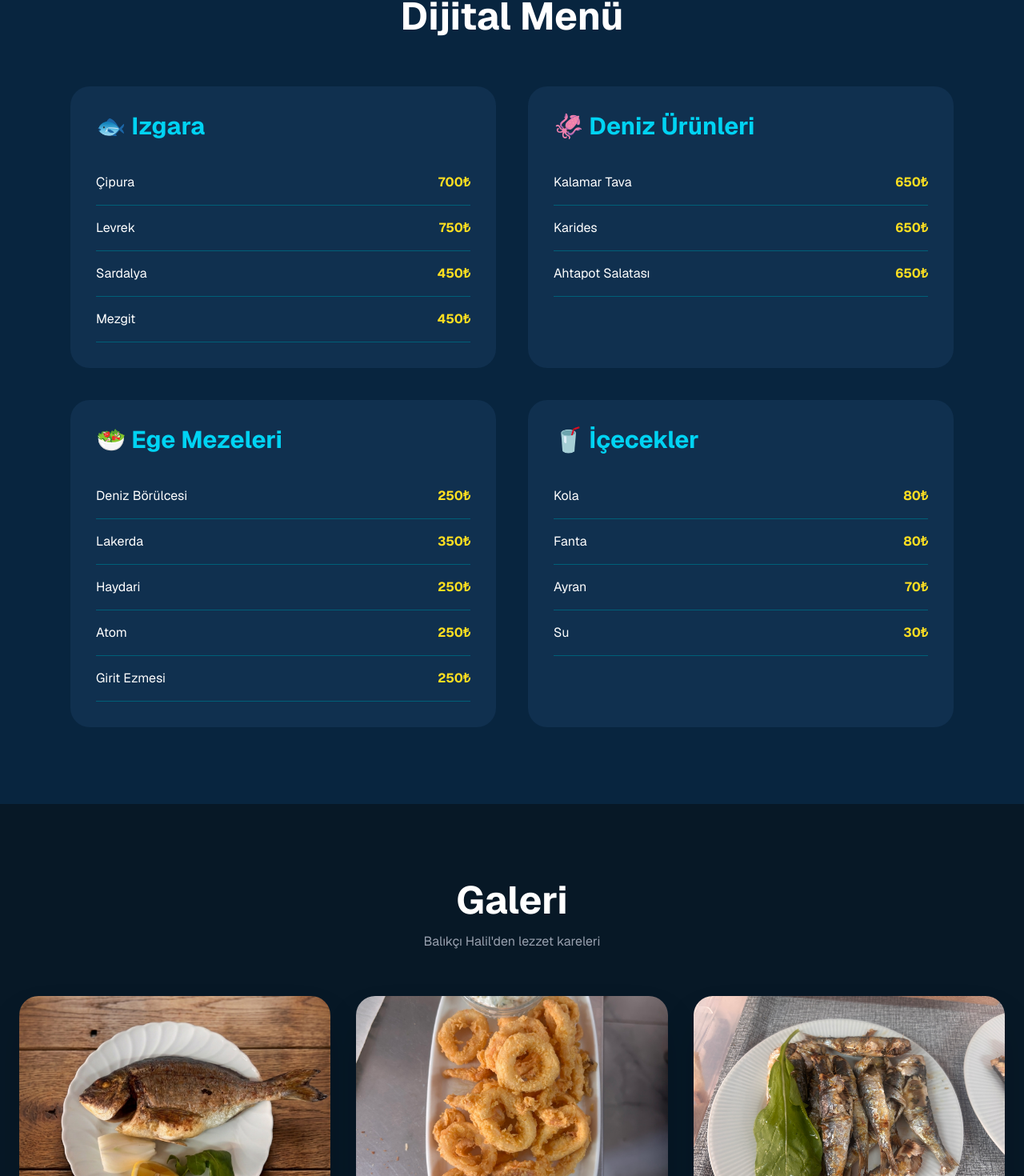
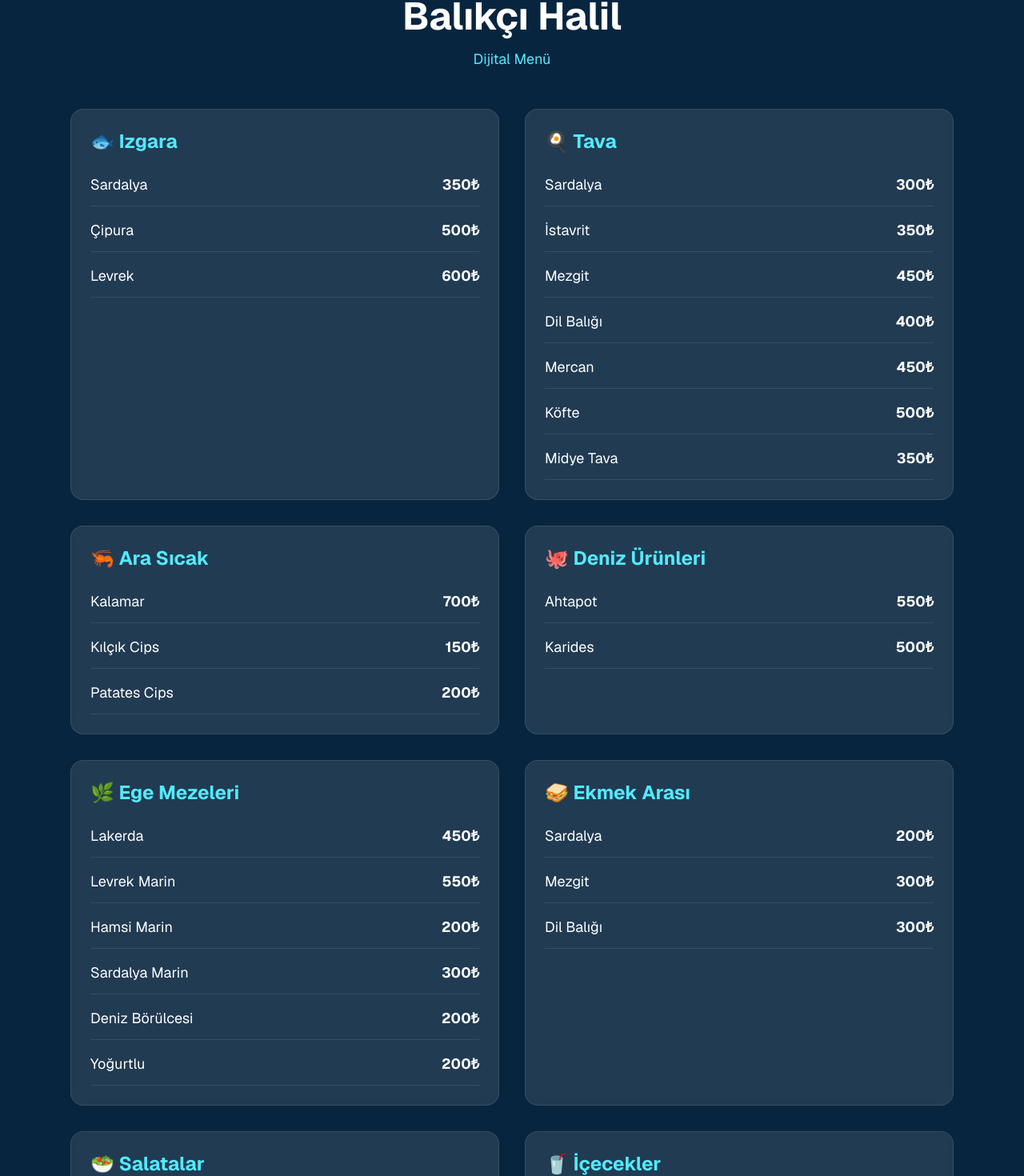
Before and after one commit to emresarper8-cpu/balikcihalilgeyikli, a Next.js app: page / in a window 1280 px wide. Shown: the part 2012-3482 px from the top of the page at 80% size. Built offline with nearby package versions, Linux system fonts and the light colour scheme.

Commit message:
menü güncellendi

```diff
--- a/app/components/FullMenu.tsx
+++ b/app/components/FullMenu.tsx
@@ -3,75 +3,118 @@ export default function FullMenu() {
     {
       title: "🐟 Izgara",
       items: [
-        ["Çipura", "700₺"],
-        ["Levrek", "750₺"],
-        ["Sardalya", "450₺"],
-        ["Mezgit", "450₺"],
+        ["Sardalya", "350₺"],
+        ["Çipura", "500₺"],
+        ["Levrek", "600₺"],
       ],
     },
     {
-      title: "🦑 Deniz Ürünleri",
+      title: "🍳 Tava",
       items: [
-        ["Kalamar Tava", "650₺"],
-        ["Karides", "650₺"],
-        ["Ahtapot Salatası", "650₺"],
+        ["Sardalya", "300₺"],
+        ["İstavrit", "350₺"],
+        ["Mezgit", "450₺"],
+        ["Dil Balığı", "400₺"],
+        ["Mercan", "450₺"],
+        ["Köfte", "500₺"],
+        ["Midye Tava", "350₺"],
       ],
     },
     {
-      title: "🥗 Ege Mezeleri",
+      title: "🦐 Ara Sıcak",
       items: [
-        ["Deniz Börülcesi", "250₺"],
-        ["Lakerda", "350₺"],
-        ["Haydari", "250₺"],
-        ["Atom", "250₺"],
-        ["Girit Ezmesi", "250₺"],
+        ["Kalamar", "700₺"],
+        ["Kılçık Cips", "150₺"],
+        ["Patates Cips", "200₺"],
+      ],
+    },
+    {
+      title: "🐙 Deniz Ürünleri",
+      items: [
+        ["Ahtapot", "550₺"],
+        ["Karides", "500₺"],
+      ],
+    },
+    {
+      title: "🌿 Ege Mezeleri",
+      items: [
+        ["Lakerda", "450₺"],
+        ["Levrek Marin", "550₺"],
+        ["Hamsi Marin", "200₺"],
+        ["Sardalya Marin", "300₺"],
+        ["Deniz Börülcesi", "200₺"],
+        ["Yoğurtlu", "200₺"],
+      ],
+    },
+    {
+      title: "🥪 Ekmek Arası",
+      items: [
+        ["Sardalya", "200₺"],
+        ["Mezgit", "300₺"],
+        ["Dil Balığı", "300₺"],
+      ],
+    },
+    {
+      title: "🥗 Salatalar",
+      items: [
+        ["Çoban Salatası", "200–300₺"],
       ],
     },
     {
       title: "🥤 İçecekler",
       items: [
-        ["Kola", "80₺"],
-        ["Fanta", "80₺"],
-        ["Ayran", "70₺"],
-        ["Su", "30₺"],
+        ["Meşrubatlar", "70₺"],
+        ["Limonata", "70₺"],
+        ["Şalgam Suyu", "65₺"],
+        ["Turşu Suyu", "70₺"],
+        ["Su", "20₺"],
+        ["Soda", "40₺"],
+        ["Şişe Meşrubat", "60₺"],
       ],
     },
   ];
 
   return (
-    <section className="bg-[#08253f] py-24">
+    <section className="bg-[#08253f] py-24 text-white">
       <div className="max-w-6xl mx-auto px-6">
-
-        <h2 className="text-5xl font-bold text-center text-white mb-16">
-          Dijital Menü
+        <h2 className="text-5xl font-bold text-center mb-4">
+          Balıkçı Halil
         </h2>
 
-        <div className="grid md:grid-cols-2 gap-10">
+        <p className="text-center text-cyan-300 text-lg mb-12">
+          Dijital Menü
+        </p>
 
-          {categories.map((cat) => (
+        <div className="grid md:grid-cols-2 gap-8">
+          {categories.map((category) => (
             <div
-              key={cat.title}
-              className="bg-[#10304f] rounded-3xl p-8"
+              key={category.title}
+              className="bg-white/10 backdrop-blur-sm rounded-2xl p-6 border border-white/10"
             >
-              <h3 className="text-3xl font-bold text-cyan-400 mb-6">
-                {cat.title}
+              <h3 className="text-2xl font-bold mb-6 text-cyan-300">
+                {category.title}
               </h3>
 
-              {cat.items.map(([name, price]) => (
+              <div className="space-y-4">
+                {category.items.map(([name, price]) => (
                   <div
                     key={name}
-                  className="flex justify-between border-b border-cyan-800 py-4"
+                    className="flex items-center justify-between border-b border-white/10 pb-3"
                   >
-                  <span>{name}</span>
-                  <span className="font-bold text-yellow-300">
+                    <span className="text-lg">{name}</span>
+                    <span className="text-lg font-bold text-white">
                       {price}
                     </span>
                   </div>
                 ))}
               </div>
+            </div>
           ))}
+        </div>
 
-        </div>
+        <p className="text-center text-cyan-300 mt-12 text-sm">
+          🌊 Denizden Gelen Tazelik - Afiyet Olsun! 🌊
+        </p>
       </div>
     </section>
   );
```
Lines whose indentation alone changed are shown as unchanged.
